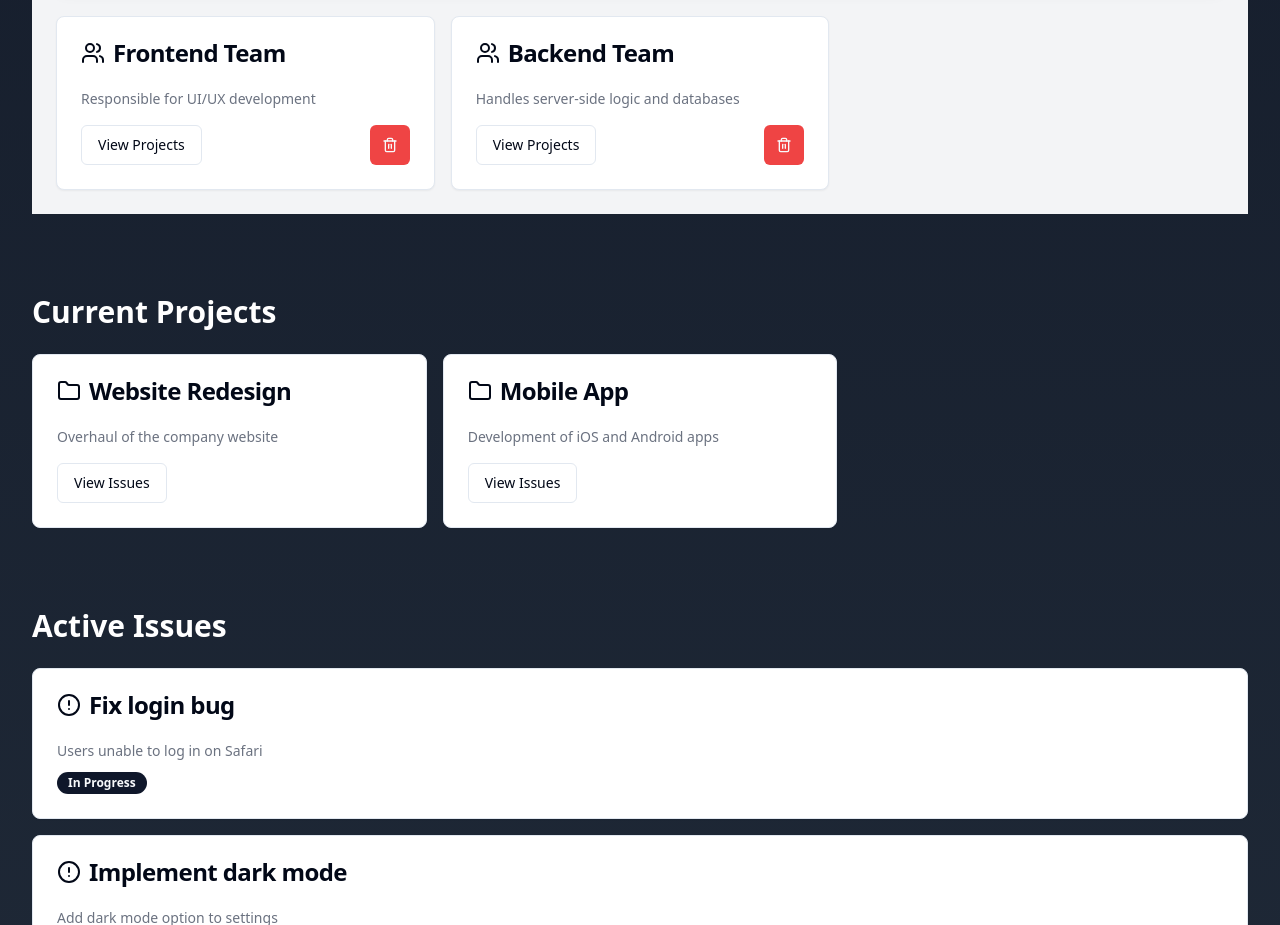
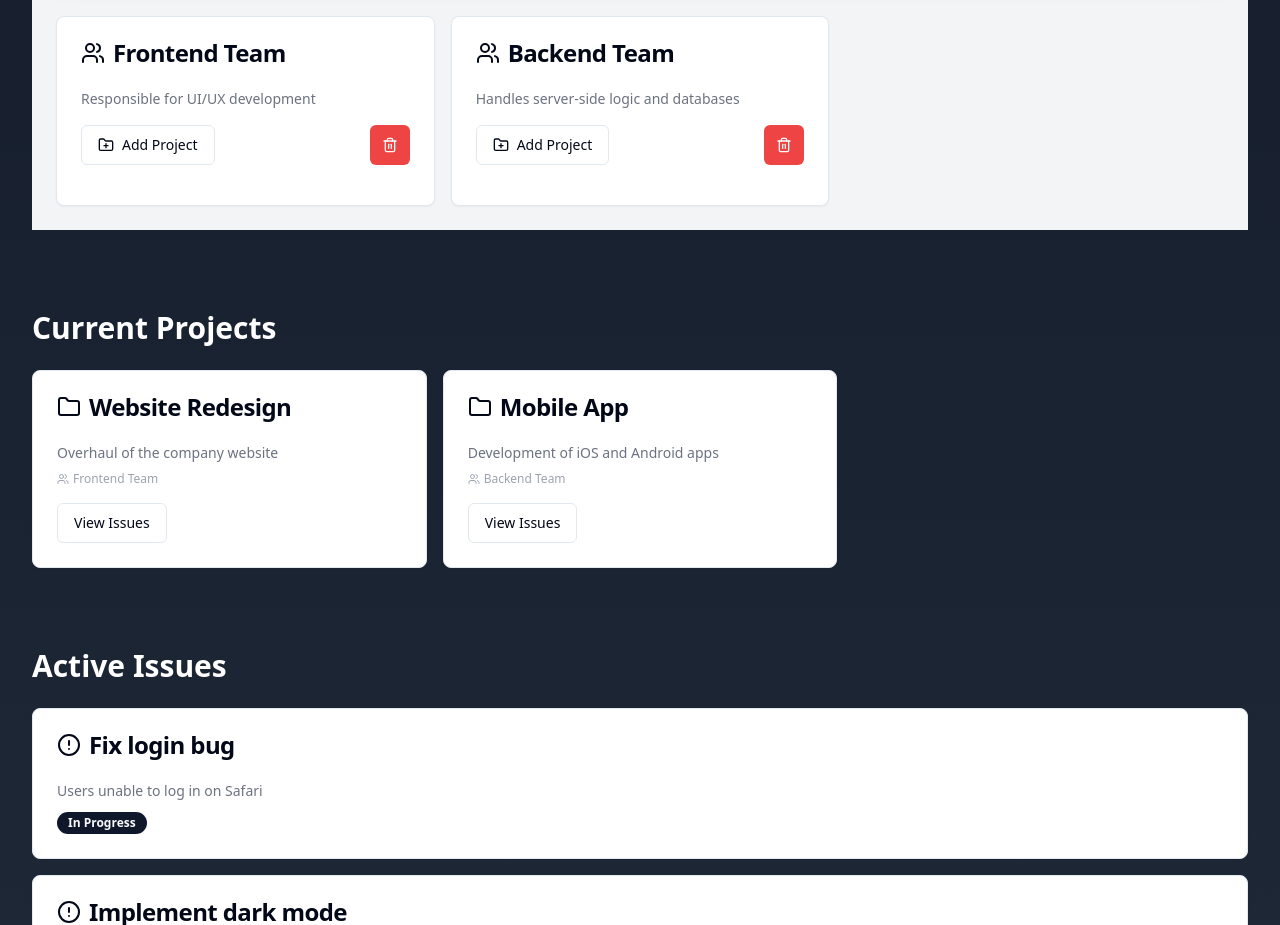
Before and after one commit to GPT-Engineer-App/linear-landing-portal, a React (Vite) app: page / in a window 1280 px wide. Shown: the part 920-1845 px from the top of the page. Built offline with nearby package versions, Linux system fonts and the light colour scheme.

Commit message:
GPT Engineer Update [skip gpt_engineer]

```diff
--- a/src/pages/Index.jsx
+++ b/src/pages/Index.jsx
@@ -1,4 +1,4 @@
-import React from 'react';
+import React, { useState } from 'react';
 import { Button } from "@/components/ui/button";
 import { ArrowRight } from "lucide-react";
 import Teams from './Teams';
@@ -7,15 +7,24 @@ import Issues from './Issues';
 
 const Index = () => {
   // Mock data for demonstration
-  const teams = [
-    { id: 1, name: 'Frontend Team', description: 'Responsible for UI/UX development' },
-    { id: 2, name: 'Backend Team', description: 'Handles server-side logic and databases' },
-  ];
-
-  const projects = [
-    { id: 1, name: 'Website Redesign', description: 'Overhaul of the company website' },
-    { id: 2, name: 'Mobile App', description: 'Development of iOS and Android apps' },
-  ];
+  const [teams, setTeams] = useState([
+    {
+      id: 1,
+      name: 'Frontend Team',
+      description: 'Responsible for UI/UX development',
+      projects: [
+        { id: 1, name: 'Website Redesign', description: 'Overhaul of the company website' },
+      ]
+    },
+    {
+      id: 2,
+      name: 'Backend Team',
+      description: 'Handles server-side logic and databases',
+      projects: [
+        { id: 2, name: 'Mobile App', description: 'Development of iOS and Android apps' },
+      ]
+    },
+  ]);
 
   const issues = [
     { id: 1, title: 'Fix login bug', description: 'Users unable to log in on Safari', status: 'In Progress' },
@@ -51,7 +60,7 @@ const Index = () => {
 
         <section className="mb-20">
           <h2 className="text-3xl font-bold mb-6">Current Projects</h2>
-          <Projects projects={projects} />
+          <Projects teams={teams} />
         </section>
 
         <section className="mb-20">
--- /dev/null
+++ b/src/pages/ProjectForm.jsx
@@ -0,0 +1,59 @@
+import React, { useState } from 'react';
+import { Card, CardHeader, CardTitle, CardContent } from "@/components/ui/card";
+import { Button } from "@/components/ui/button";
+import { Input } from "@/components/ui/input";
+import { Label } from "@/components/ui/label";
+
+const ProjectForm = ({ teamId, onSubmit, onCancel }) => {
+  const [projectName, setProjectName] = useState('');
+  const [projectDescription, setProjectDescription] = useState('');
+
+  const handleSubmit = (e) => {
+    e.preventDefault();
+    if (projectName && projectDescription) {
+      onSubmit(teamId, { name: projectName, description: projectDescription });
+      setProjectName('');
+      setProjectDescription('');
+    }
+  };
+
+  return (
+    <Card className="mt-4">
+      <CardHeader>
+        <CardTitle>Add New Project</CardTitle>
+      </CardHeader>
+      <CardContent>
+        <form onSubmit={handleSubmit} className="space-y-4">
+          <div>
+            <Label htmlFor="projectName">Project Name</Label>
+            <Input
+              id="projectName"
+              value={projectName}
+              onChange={(e) => setProjectName(e.target.value)}
+              placeholder="Enter project name"
+              required
+            />
+          </div>
+          <div>
+            <Label htmlFor="projectDescription">Project Description</Label>
+            <Input
+              id="projectDescription"
+              value={projectDescription}
+              onChange={(e) => setProjectDescription(e.target.value)}
+              placeholder="Enter project description"
+              required
+            />
+          </div>
+          <div className="flex justify-end space-x-2">
+            <Button type="button" variant="outline" onClick={onCancel}>
+              Cancel
+            </Button>
+            <Button type="submit">Add Project</Button>
+          </div>
+        </form>
+      </CardContent>
+    </Card>
+  );
+};
+
+export default ProjectForm;
--- a/src/pages/Projects.jsx
+++ b/src/pages/Projects.jsx
@@ -1,12 +1,16 @@
 import React from 'react';
 import { Card, CardHeader, CardTitle, CardContent } from "@/components/ui/card";
 import { Button } from "@/components/ui/button";
-import { Folder } from "lucide-react";
+import { Folder, Users } from "lucide-react";
 
-const Projects = ({ projects }) => {
+const Projects = ({ teams }) => {
+  const allProjects = teams.flatMap(team =>
+    team.projects.map(project => ({ ...project, teamName: team.name }))
+  );
+
   return (
     <div className="grid grid-cols-1 md:grid-cols-2 lg:grid-cols-3 gap-4">
-      {projects.map((project) => (
+      {allProjects.map((project) => (
         <Card key={project.id}>
           <CardHeader>
             <CardTitle className="flex items-center">
@@ -15,7 +19,10 @@ const Projects = ({ projects }) => {
             </CardTitle>
           </CardHeader>
           <CardContent>
-            <p className="text-sm text-gray-500 mb-4">{project.description}</p>
+            <p className="text-sm text-gray-500 mb-2">{project.description}</p>
+            <p className="text-xs text-gray-400 mb-4 flex items-center">
+              <Users className="mr-1 h-3 w-3" /> {project.teamName}
+            </p>
             <Button variant="outline">View Issues</Button>
           </CardContent>
         </Card>
--- a/src/pages/Teams.jsx
+++ b/src/pages/Teams.jsx
@@ -1,14 +1,17 @@
 import React, { useState } from 'react';
 import { Card, CardHeader, CardTitle, CardContent } from "@/components/ui/card";
 import { Button } from "@/components/ui/button";
-import { Users, Plus, Trash2 } from "lucide-react";
+import { Users, Plus, Trash2, FolderPlus } from "lucide-react";
 import { Input } from "@/components/ui/input";
 import { Label } from "@/components/ui/label";
+import ProjectForm from './ProjectForm';
 
 const Teams = ({ initialTeams }) => {
-  const [teams, setTeams] = useState(initialTeams);
+  const [teams, setTeams] = useState(initialTeams.map(team => ({ ...team, projects: [] })));
   const [newTeamName, setNewTeamName] = useState('');
   const [newTeamDescription, setNewTeamDescription] = useState('');
+  const [showProjectForm, setShowProjectForm] = useState(false);
+  const [selectedTeam, setSelectedTeam] = useState(null);
 
   const handleAddTeam = (e) => {
     e.preventDefault();
@@ -17,6 +20,7 @@ const Teams = ({ initialTeams }) => {
         id: Date.now(),
         name: newTeamName,
         description: newTeamDescription,
+        projects: [],
       };
       setTeams([...teams, newTeam]);
       setNewTeamName('');
@@ -26,6 +30,23 @@ const Teams = ({ initialTeams }) => {
 
   const handleDeleteTeam = (id) => {
     setTeams(teams.filter(team => team.id !== id));
+  };
+
+  const handleAddProject = (teamId, project) => {
+    setTeams(teams.map(team =>
+      team.id === teamId
+        ? { ...team, projects: [...team.projects, { ...project, id: Date.now() }] }
+        : team
+    ));
+    setShowProjectForm(false);
+  };
+
+  const handleDeleteProject = (teamId, projectId) => {
+    setTeams(teams.map(team =>
+      team.id === teamId
+        ? { ...team, projects: team.projects.filter(project => project.id !== projectId) }
+        : team
+    ));
   };
 
   return (
@@ -72,16 +93,44 @@ const Teams = ({ initialTeams }) => {
             </CardHeader>
             <CardContent>
               <p className="text-sm text-gray-500 mb-4">{team.description}</p>
-              <div className="flex justify-between items-center">
-                <Button variant="outline">View Projects</Button>
+              <div className="flex justify-between items-center mb-4">
+                <Button variant="outline" onClick={() => {
+                  setSelectedTeam(team);
+                  setShowProjectForm(true);
+                }}>
+                  <FolderPlus className="mr-2 h-4 w-4" />
+                  Add Project
+                </Button>
                 <Button variant="destructive" size="icon" onClick={() => handleDeleteTeam(team.id)}>
                   <Trash2 className="h-4 w-4" />
                 </Button>
               </div>
+              {team.projects.length > 0 && (
+                <div>
+                  <h4 className="font-semibold mb-2">Projects:</h4>
+                  <ul className="list-disc list-inside">
+                    {team.projects.map((project) => (
+                      <li key={project.id} className="flex justify-between items-center mb-2">
+                        <span>{project.name}</span>
+                        <Button variant="destructive" size="sm" onClick={() => handleDeleteProject(team.id, project.id)}>
+                          <Trash2 className="h-3 w-3" />
+                        </Button>
+                      </li>
+                    ))}
+                  </ul>
+                </div>
+              )}
             </CardContent>
           </Card>
         ))}
       </div>
+      {showProjectForm && selectedTeam && (
+        <ProjectForm
+          teamId={selectedTeam.id}
+          onSubmit={handleAddProject}
+          onCancel={() => setShowProjectForm(false)}
+        />
+      )}
     </div>
   );
 };
```
